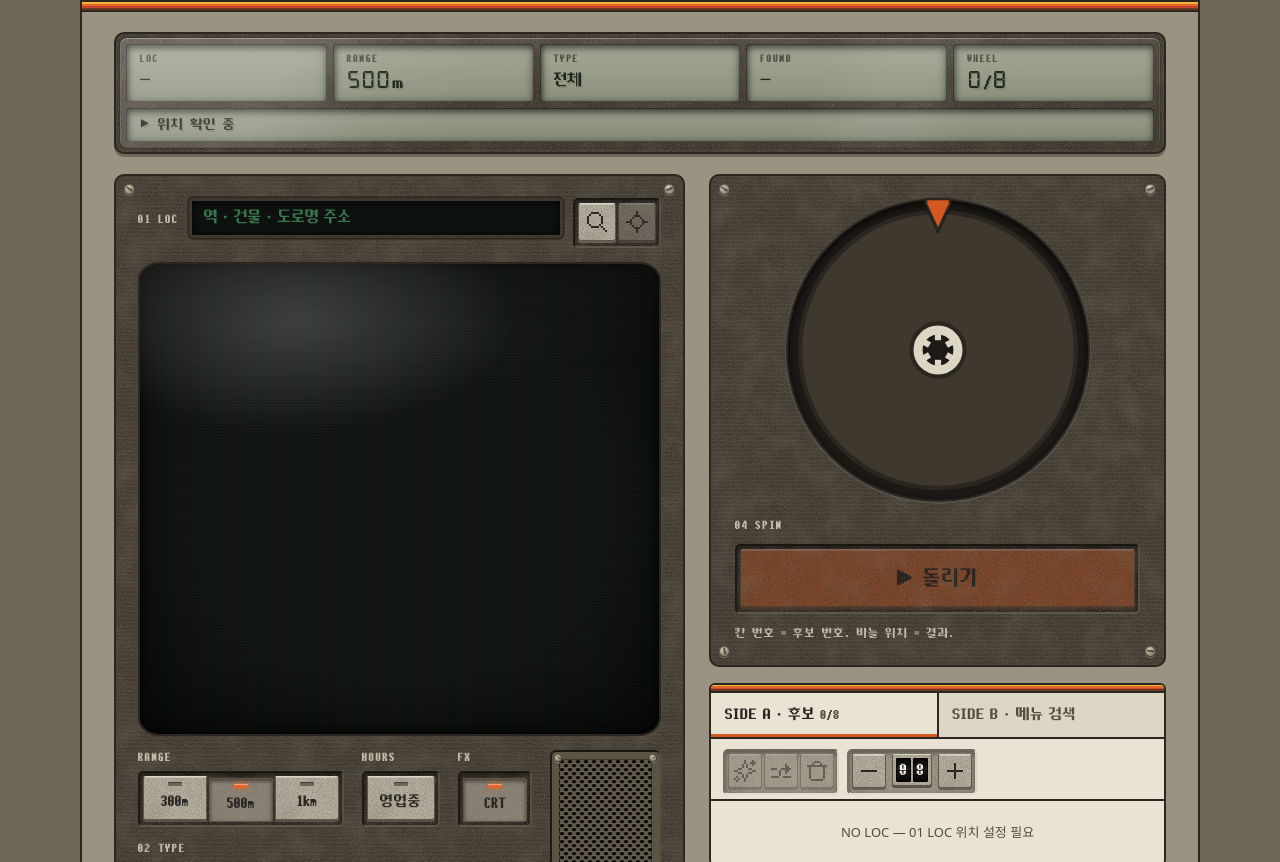
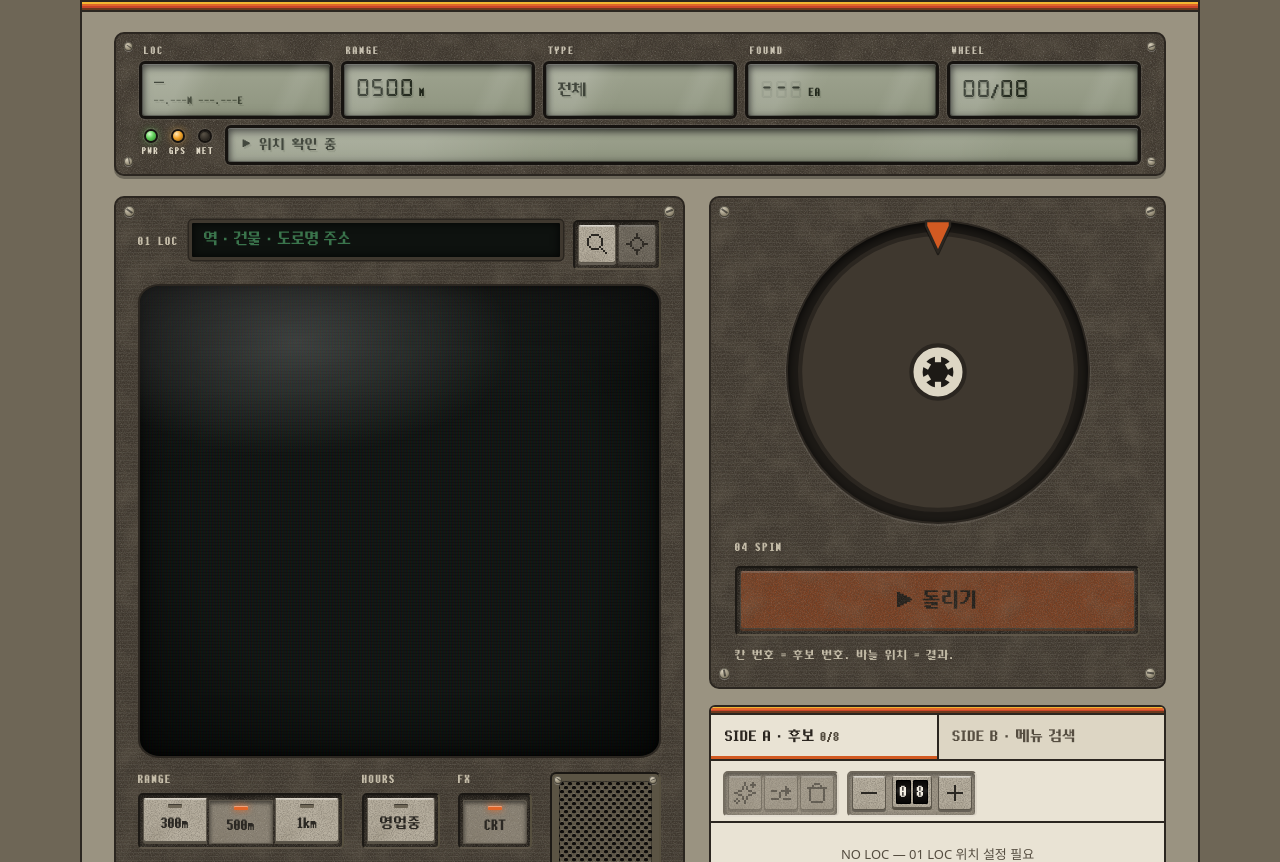
Before and after one commit to coldzero7362/lunch-roulette-app, a Laravel app: template resources/views/roulette.blade.php in a window 1280 px wide. Shown: the part 143-1005 px from the top of the page. Run offline with Laravel 12, Linux system fonts and the light colour scheme; the template is opened without the code that fills it, so the values that code supplies are empty; style sheets or scripts are compiled from the project's sources; some libraries are stand-ins or nearby versions.

Commit message:
Make the readout look like an industrial instrument panel
- legends silk-screened on the bezel; LCD windows show values only
- fixed-width readings (0500 M, 238 EA, 08/08) and grid coordinates
  under the place name
- faint unlit 8-segments behind each number
- PWR / GPS / NET indicator lamps (GPS blinks while locating, NET blinks
  while any request is in flight)
- corner screws and a black rubber gasket around each window

Co-Authored-By: Claude Opus 5.5 <noreply@anthropic.com>

```diff
--- a/resources/css/roulette.css
+++ b/resources/css/roulette.css
@@ -719,12 +719,13 @@
 }
 
 /*
- * 상태 표시창: 반사형 LCD (워크맨·계산기). 갈색 베젤 안에 회녹색 유리, 글자는 먹색.
- * 글자 뒤 옅은 그림자 = 액정 층 아래로 비치는 세그먼트 그림자
+ * 상태 표시창: 산업용 계기판.
+ * 갈색 베젤에 라벨을 실크 인쇄하고, 액정 창(탁한 회녹색 반사형 LCD)에는 값만.
+ * 창마다 검은 고무 패킹 + 덮개 유리, 귀퉁이 나사, 왼쪽 아래 표시등.
  */
 .rl-lcd {
     position: relative;
-    padding: 10px;
+    padding: 10px 26px 12px;
     border: 2px solid var(--c-carbon);
     border-radius: 10px;
     background-color: var(--c-panel);
@@ -732,96 +733,161 @@
     box-shadow: 0 3px 0 rgb(0 0 0 / .3);
 }
 
-/*
- * 액정 위 덮개 유리(아크릴) 한 장: 칸막이까지 통째로 덮음.
- * 비스듬한 반사광 두 줄 + 위쪽 모서리 하이라이트 + 테두리 두께감. 클릭은 통과
- */
-.rl-lcd::after {
-    content: '';
-    position: absolute;
-    inset: 4px;
-    border-radius: 7px;
-    pointer-events: none;
-    background:
-        linear-gradient(112deg,
-            rgb(255 255 255 / .16) 0 16%,
-            rgb(255 255 255 / .04) 26%,
-            transparent 34% 66%,
-            rgb(255 255 255 / .06) 72% 76%,
-            transparent 82%),
-        linear-gradient(180deg, rgb(255 255 255 / .07), transparent 40%, rgb(0 0 0 / .06));
-    box-shadow:
-        inset 0 1px 0 rgb(255 255 255 / .28),
-        inset 0 0 0 1px rgb(255 255 255 / .08),
-        inset 0 -1px 0 rgb(0 0 0 / .25),
-        0 0 0 1px rgb(0 0 0 / .18);
-}
+.rl-lcd > .rl-screw { width: 9px; height: 9px; }
+.rl-lcd > .rl-screw::after { inset: 3.8px 1.6px; }
+.rl-lcd > .rl-screw.tl, .rl-lcd > .rl-screw.bl { left: 8px; }
+.rl-lcd > .rl-screw.tr, .rl-lcd > .rl-screw.br { right: 8px; }
+.rl-lcd > .rl-screw.tl, .rl-lcd > .rl-screw.tr { top: 8px; }
+.rl-lcd > .rl-screw.bl, .rl-lcd > .rl-screw.br { bottom: 8px; }
 
 .rl-readout {
     margin: 20px 32px 0;
     font-family: var(--font-pixel-mono);
-    color: #1f2519;
 }
 
 .rl-readout__fields {
     display: grid;
     grid-template-columns: repeat(5, minmax(0, 1fr));
-    gap: 6px; /* 칸 사이 = 베젤이 그대로 이어진 칸막이 */
+    gap: 8px 14px;
     margin: 0;
 }
 
-/* 칸마다 따로 박힌 액정 창: 탁한 회녹색, 위쪽 안쪽 그림자로 베젤 아래 묻힌 느낌 */
-.rl-readout__fields > div,
+.rl-readout__fields > div { display: flex; flex-direction: column; gap: 5px; min-width: 0; }
+
+/* 베젤 실크 인쇄 라벨 */
+.rl-readout__fields dt {
+    padding-left: 2px;
+    font-size: 10px;
+    letter-spacing: .18em;
+    color: var(--c-platinum);
+    opacity: .85;
+}
+
+/* 액정 창: 고무 패킹(바깥 검은 테) 안에 묻힌 회녹색 유리 */
+.rl-readout__fields dd,
 .rl-readout__msg {
+    position: relative;
     min-width: 0;
+    margin: 0;
     border-radius: 3px;
     background: linear-gradient(180deg, #9ea38f, #8f9580);
+    color: #1f2519;
     text-shadow: 1.5px 1.5px 0 rgb(31 37 25 / .13);
-    /* 베젤 아래로 묻힌 깊이: 위·왼쪽은 진하게, 가장자리 전체에 옅게 한 번 더 */
     box-shadow:
         inset 0 4px 7px rgb(0 0 0 / .55),
         inset 3px 0 5px rgb(0 0 0 / .28),
         inset 0 0 12px rgb(0 0 0 / .22),
-        inset 0 0 0 1px rgb(0 0 0 / .35);
+        inset 0 0 0 1px rgb(0 0 0 / .35),
+        0 0 0 3px #161310,
+        0 0 0 4px rgb(255 255 255 / .07);
 }
 
-.rl-readout__fields > div { padding: 8px 14px; }
-
-.rl-readout__fields dt {
-    font-size: 10px;
-    letter-spacing: .14em;
-    color: #474c3c;
-    text-shadow: none;
+/* 덮개 유리: 비스듬한 반사광 + 위 모서리 하이라이트 */
+.rl-readout__fields dd::after,
+.rl-readout__msg::after {
+    content: '';
+    position: absolute;
+    inset: 0;
+    border-radius: inherit;
+    pointer-events: none;
+    background: linear-gradient(115deg, rgb(255 255 255 / .16) 0 22%, rgb(255 255 255 / .03) 34%, transparent 42% 70%, rgb(255 255 255 / .06) 76% 80%, transparent 86%);
+    box-shadow: inset 0 1px 0 rgb(255 255 255 / .22);
 }
 
 .rl-readout__fields dd {
-    margin: 2px 0 0;
+    display: flex;
+    flex: 1;
+    flex-direction: column;
+    justify-content: center;
+    padding: 8px 12px;
     overflow: hidden;
     font-family: var(--font-pixel);
     font-size: 15px;
     line-height: 22px;
     white-space: nowrap;
-    text-overflow: ellipsis;
 }
 
-/* 7세그먼트 숫자: 글자 높이를 한글과 맞춤 */
+.rl-readout__fields dd > * { display: block; overflow: hidden; text-overflow: ellipsis; }
+.rl-lcd__line { white-space: nowrap; }
+
+/* LOC 아래 좌표 한 줄 */
+.rl-lcd__sub {
+    font-family: var(--font-pixel-mono);
+    font-size: 10px;
+    line-height: 14px;
+    letter-spacing: .06em;
+    color: #3d4334;
+}
+
+/* 7세그먼트 숫자 + 꺼진 세그먼트 잔상(888) */
 .rl-seg {
-    margin-right: 2px;
+    position: relative;
     font-family: 'DSEG7', var(--font-pixel-mono);
     font-size: 17px;
     letter-spacing: .04em;
 }
 
+.rl-seg::before {
+    content: attr(data-ghost);
+    position: absolute;
+    left: 0;
+    top: 0;
+    color: rgb(31 37 25 / .1);
+    text-shadow: none;
+}
+
+.rl-unit { margin-left: 5px; font-family: var(--font-pixel-mono); font-size: 11px; letter-spacing: .08em; }
+
+.rl-readout__foot {
+    display: grid;
+    grid-template-columns: auto minmax(0, 1fr);
+    align-items: center;
+    gap: 14px;
+    margin-top: 12px;
+}
+
 .rl-readout__msg {
     display: flex;
     gap: 8px;
-    margin: 6px 0 0;
     padding: 7px 14px;
     font-size: 13px;
     line-height: 1.5;
 }
 
 .rl-lcd__mark { flex: none; font-size: 10px; line-height: 19.5px; }
+
+/* 표시등: 홈에 박힌 둥근 LED + 실크 인쇄 이름 */
+.rl-lamps {
+    display: flex;
+    gap: 10px;
+    margin: 0;
+    padding: 0;
+    list-style: none;
+    font-size: 9px;
+    letter-spacing: .14em;
+    color: var(--c-platinum);
+}
+
+.rl-lamps li { display: flex; flex-direction: column; align-items: center; gap: 4px; }
+
+.rl-lamp {
+    width: 10px;
+    height: 10px;
+    border-radius: 50%;
+    background: radial-gradient(circle at 35% 30%, #5a5347, #2a2620 70%);
+    box-shadow: 0 0 0 2px #161310, 0 0 0 3px rgb(255 255 255 / .08), inset 0 1px 1px rgb(0 0 0 / .6);
+}
+
+.rl-lamp[data-state="on"] {
+    background: radial-gradient(circle at 35% 30%, #d8ffd0, #5fd05a 45%, #2f7a2c);
+    box-shadow: 0 0 0 2px #161310, 0 0 0 3px rgb(255 255 255 / .08), 0 0 8px 1px rgb(110 230 100 / .55);
+}
+
+.rl-lamp[data-state="busy"] {
+    background: radial-gradient(circle at 35% 30%, #ffe8b8, #f2a42a 45%, #8a5a10);
+    box-shadow: 0 0 0 2px #161310, 0 0 0 3px rgb(255 255 255 / .08), 0 0 8px 1px rgb(242 164 42 / .6);
+    animation: rl-blink .5s steps(1) infinite;
+}
 
 .rl-crt .amber { color: var(--c-phosphor-amber); text-shadow: 0 0 8px rgb(255 178 63 / .6); }
 .rl-crt .dim { color: var(--c-phosphor-dim); text-shadow: none; }
@@ -1404,6 +1470,12 @@
     .rl-readout { margin: 14px 12px 0; }
     .rl-readout__fields { grid-template-columns: repeat(2, minmax(0, 1fr)); }
     .rl-readout__fields > div:last-child { grid-column: span 2; }
+    .rl-lcd { padding-inline: 22px; }
+    .rl-readout__foot { gap: 12px; }
+    /* 좁은 화면: 표시등은 한 줄로 오른쪽에, 상태 줄은 그 아래 전체 폭 */
+    .rl-readout__foot { grid-template-columns: minmax(0, 1fr); gap: 10px; }
+    .rl-lamps { justify-content: flex-end; gap: 14px; }
+    .rl-lamps li { flex-direction: row; gap: 6px; }
     .rl-steps { display: none; }
     /* 종류 키 7개를 한 줄에 */
     .rl-console__controls .rl-bank--wide { flex-basis: 100%; }
@@ -1414,6 +1486,7 @@
 }
 
 @media (prefers-reduced-motion: reduce) {
+    .rl-lamp,
     .rl-cursor,
     .rl-crt-fx,
     .rl-crt-fx::after,
--- a/resources/js/roulette.js
+++ b/resources/js/roulette.js
@@ -151,6 +151,7 @@ async function locate() {
     if (locating) return;
 
     locating = true;
+    updateReadout();
     el.locate.disabled = true;
     setStatus('위치 확인 중');
 
@@ -168,6 +169,7 @@ async function locate() {
         setStatus(locateErrorMessage(e));
     } finally {
         locating = false;
+        updateReadout();
         el.locate.disabled = false;
     }
 }
@@ -340,7 +342,7 @@ async function fetchPlaces() {
     state.types.forEach((t) => url.searchParams.append('types[]', t));
 
     try {
-        const res = await fetch(url, { headers: { Accept: 'application/json' } });
+        const res = await api(url);
         const body = await res.json().catch(() => ({}));
         if (requestId !== state.requestId) return; // 더 최신 요청이 있음
 
@@ -682,7 +684,7 @@ async function searchLocation(query) {
     url.searchParams.set('q', query);
 
     try {
-        const res = await fetch(url, { headers: { Accept: 'application/json' } });
+        const res = await api(url);
         const body = await res.json().catch(() => ({}));
         if (!res.ok) throw new Error(res.status === 429 ? '요청 초과 — 60초 후 재시도' : body.message ?? '위치 조회 실패 — 재시도');
 
@@ -764,7 +766,7 @@ async function ensureHours(places) {
         const url = new URL(root.dataset.hoursUrl);
         batch.forEach((id) => url.searchParams.append('ids[]', id));
         try {
-            const res = await fetch(url, { headers: { Accept: 'application/json' } });
+            const res = await api(url);
             const body = res.ok ? await res.json() : {};
             const at = Date.now();
             batch.forEach((id) => {
@@ -852,7 +854,7 @@ async function searchMenu(query) {
     url.searchParams.set('q', query);
 
     try {
-        const res = await fetch(url, { headers: { Accept: 'application/json' } });
+        const res = await api(url);
         const body = await res.json().catch(() => ({}));
         if (!res.ok) {
             throw new Error(res.status === 429 ? '요청 초과 — 60초 후 재시도' : body.message ?? '검색 실패 — 재시도');
@@ -1309,12 +1311,35 @@ function render() {
 /** 상태 CRT 칸: LOC / RANGE / TYPE / FOUND / WHEEL */
 function updateReadout() {
     el.fields.loc.textContent = state.place?.label ?? (state.center ? '좌표 지정' : '—');
-    segments(el.fields.range, state.radius >= 1000 ? [state.radius / 1000, 'km'] : [state.radius, 'm']);
+    $('f-coord').textContent = state.center
+        ? `${state.center.lat.toFixed(3)}N ${state.center.lng.toFixed(3)}E`
+        : '--.---N ---.---E';
+    // 계기판식 고정 자릿수: 0500 M / 238 EA / 08/08
+    segments(el.fields.range, [pad(state.radius, 4), unit('M')]);
     el.fields.type.textContent = state.types.size ? [...state.types].map(typeLabel).join(' · ') : '전체';
-    if (state.poolLoaded) segments(el.fields.found, [state.pool.length, '건']);
-    else el.fields.found.textContent = '—';
-    segments(el.fields.wheel, [state.candidates.length, '/', state.slots]);
+    segments(el.fields.found, [state.poolLoaded ? pad(state.pool.length, 3) : { seg: '---' }, unit('EA')]);
+    segments(el.fields.wheel, [pad(state.candidates.length, 2), '/', pad(state.slots, 2)]);
+    setLamp('gps', locating ? 'busy' : state.center ? 'on' : 'off');
     updateSteps();
+}
+
+const pad = (n, width) => ({ seg: String(n).padStart(width, '0') });
+const unit = (text) => ({ unit: text });
+
+function setLamp(name, lampState) {
+    $(`lamp-${name}`).dataset.state = lampState;
+}
+
+/** NET 표시등: 서버 조회가 하나라도 진행 중이면 깜빡임 */
+let netCount = 0;
+async function api(url) {
+    netCount++;
+    setLamp('net', 'busy');
+    try {
+        return await fetch(url, { headers: { Accept: 'application/json' } });
+    } finally {
+        if (--netCount === 0) setLamp('net', 'off');
+    }
 }
 
 /** 단계 표시등: 끝난 단계 녹색, 다음 할 단계 앰버 */
@@ -1334,12 +1359,26 @@ function updateSteps() {
     });
 }
 
-/** LCD 칸: 숫자는 7세그먼트 글꼴, 단위·기호는 일반 글꼴 ([220, '건'] → 220건) */
+/**
+ * LCD 칸 채우기. {seg:'0500'} → 7세그먼트 숫자 (뒤에 꺼진 세그먼트 '8888' 잔상), {unit:'M'} → 작은 단위, 문자열 → 그대로.
+ * '-' 는 7세그먼트의 가운데 획으로 그려짐
+ */
 function segments(target, parts) {
-    target.replaceChildren(...parts.map((part) => {
+    const line = document.createElement('span');
+    line.className = 'rl-lcd__line';
+    target.replaceChildren(line);
+    line.append(...parts.map((part) => {
         const span = document.createElement('span');
-        span.textContent = String(part);
-        if (typeof part === 'number') span.className = 'rl-seg';
+        if (part.seg !== undefined) {
+            span.className = 'rl-seg';
+            span.textContent = part.seg;
+            span.dataset.ghost = '8'.repeat(part.seg.length);
+        } else if (part.unit !== undefined) {
+            span.className = 'rl-unit';
+            span.textContent = part.unit;
+        } else {
+            span.textContent = String(part);
+        }
         return span;
     }));
 }
--- a/resources/views/roulette.blade.php
+++ b/resources/views/roulette.blade.php
@@ -23,16 +23,30 @@
         </header>
         <div class="rl-stripes" aria-hidden="true"></div>
 
-        {{-- 상태 표시창: 반사형 LCD (칸별 값 + 상태 한 줄). 숫자는 7세그먼트 --}}
+        {{--
+            상태 표시창: 산업용 계기판. 라벨은 베젤에 인쇄, 액정 창엔 값만 (숫자는 7세그먼트, 고정 자릿수).
+            창마다 고무 패킹 + 덮개 유리, 귀퉁이 나사, 왼쪽 아래 표시등 (PWR / GPS / NET)
+        --}}
         <div class="rl-readout rl-lcd">
+            <span class="rl-screw tl" aria-hidden="true"></span>
+            <span class="rl-screw tr" aria-hidden="true"></span>
+            <span class="rl-screw bl" aria-hidden="true"></span>
+            <span class="rl-screw br" aria-hidden="true"></span>
             <dl class="rl-readout__fields">
-                <div><dt>LOC</dt><dd id="f-loc">—</dd></div>
-                <div><dt>RANGE</dt><dd id="f-range">500m</dd></div>
+                <div><dt>LOC</dt><dd><span id="f-loc" class="rl-lcd__val">—</span><span id="f-coord" class="rl-lcd__sub">--.---N ---.---E</span></dd></div>
+                <div><dt>RANGE</dt><dd id="f-range">0500 M</dd></div>
                 <div><dt>TYPE</dt><dd id="f-type">전체</dd></div>
-                <div><dt>FOUND</dt><dd id="f-found">—</dd></div>
-                <div><dt>WHEEL</dt><dd id="f-wheel">0/8</dd></div>
+                <div><dt>FOUND</dt><dd id="f-found">--- EA</dd></div>
+                <div><dt>WHEEL</dt><dd id="f-wheel">00/08</dd></div>
             </dl>
-            <p class="rl-readout__msg"><span class="rl-lcd__mark" aria-hidden="true">▶</span><span id="status" role="status" aria-live="polite">BOOT</span></p>
+            <div class="rl-readout__foot">
+                <ul class="rl-lamps" aria-hidden="true">
+                    <li><span id="lamp-pwr" class="rl-lamp" data-state="on"></span>PWR</li>
+                    <li><span id="lamp-gps" class="rl-lamp" data-state="off" title="위치"></span>GPS</li>
+                    <li><span id="lamp-net" class="rl-lamp" data-state="off" title="조회"></span>NET</li>
+                </ul>
+                <p class="rl-readout__msg"><span class="rl-lcd__mark" aria-hidden="true">▶</span><span id="status" role="status" aria-live="polite">BOOT</span></p>
+            </div>
         </div>
 
         <main class="rl-main">
```
